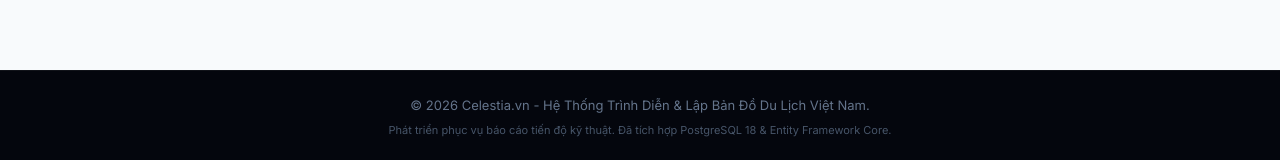
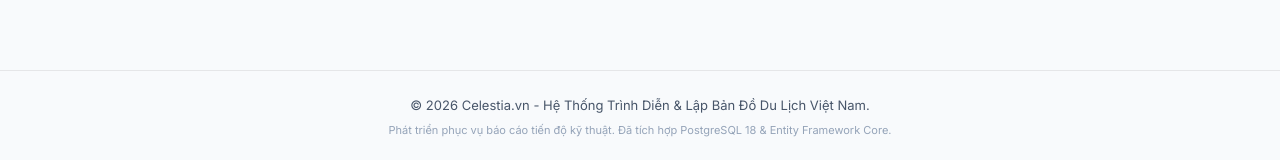
Before and after one commit to Albus1312/Celestia-Tourism, a React app in the folder frontend/: page / in a window 1280 px wide. Shown: the part 2141-2301 px from the top of the page. Built offline with nearby package versions, Linux system fonts and the light colour scheme; no server answers; the HTML template or start-up script is replaced by a standard one; a web font is replaced by a local one.

Commit message:
style: fix hardcoded dark backgrounds in navbar and footer

```diff
--- a/frontend/src/App.jsx
+++ b/frontend/src/App.jsx
@@ -84,16 +84,16 @@
           </div>
 
           <footer style={{
-            background: '#04060d',
-            borderTop: '1px solid rgba(255,255,255,0.05)',
+            background: 'var(--bg-app)',
+            borderTop: '1px solid var(--border-color)',
             padding: '24px 0',
             textAlign: 'center',
             fontSize: '13px',
-            color: '#64748b'
+            color: 'var(--text-secondary)'
           }}>
             <div className="container">
               <p>© {new Date().getFullYear()} Celestia.vn - Hệ Thống Trình Diễn & Lập Bản Đồ Du Lịch Việt Nam.</p>
-              <p style={{ fontSize: '11px', color: '#475569', marginTop: '6px' }}>
+              <p style={{ fontSize: '11px', color: 'var(--text-muted)', marginTop: '6px' }}>
                 Phát triển phục vụ báo cáo tiến độ kỹ thuật. Đã tích hợp PostgreSQL 18 & Entity Framework Core.
               </p>
             </div>
--- a/frontend/src/index.css
+++ b/frontend/src/index.css
@@ -141,9 +141,9 @@
 
 .navbar.scrolled {
   height: 68px;
-  background: rgba(7, 9, 19, 0.85);
+  background: var(--glass-bg);
   backdrop-filter: blur(16px);
-  border-bottom: 1px solid rgba(255, 255, 255, 0.05);
+  border-bottom: 1px solid var(--glass-border);
 }
 
 .navbar .container {
```
